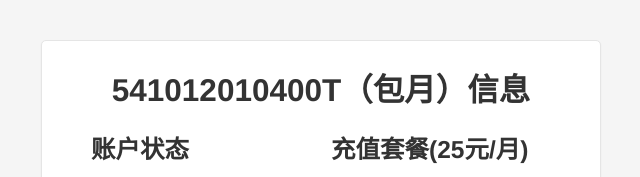
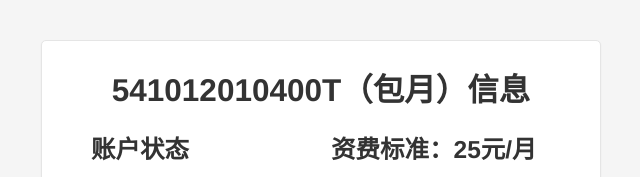
Before and after one commit to a0x/HCI_UniversityNetworkSelfService, a plain HTML site: page detail_baoyue_enabled.html in a window 1280 px wide. Shown: the top 177 px of the page, 319-959 px from the left. Drawn offline with Linux system fonts and the light colour scheme.

Commit message:
fix some words

```diff
--- a/detail_baoyue_enabled.html
+++ b/detail_baoyue_enabled.html
@@ -47,7 +47,7 @@
 	        	<p class="text-center text-success"><strong>使用中</strong></p>
 	        </div>
 	        <div class="span3">
-	        	<h3>充值套餐(25元/月)</h3>
+	        	<h3>资费标准：25元/月</h3>
 	        	<a href="#charge" role="button" data-toggle="modal" class="btn btn-large span2" type="button">一个月</a>
 				<a href="#charge" role="button" data-toggle="modal" class="btn btn-large span2" type="button">两个月</a>
 				<a href="#charge" role="button" data-toggle="modal" class="btn btn-large span2" type="button">三个月</a>
```
Also changed, not shown: detail_baoyue_disabled.html (+1 -1 lines), detail_baoyue_disabled2.html (+1 -1 lines), errors/detail_baoyue_charge_exception.html (+1 -1 lines).
